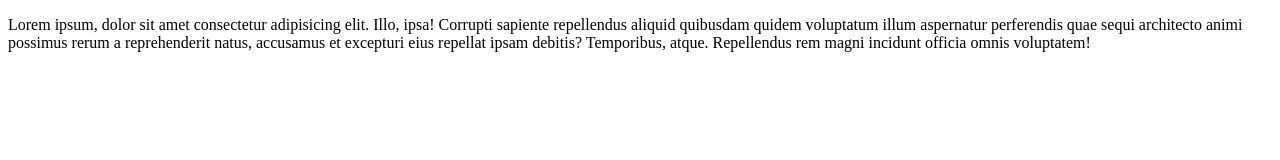
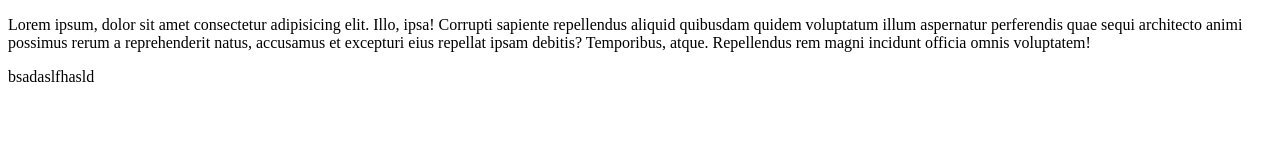
Before and after one commit to gasb150/partnerts2, a plain HTML site: page index.html in a window 1280 px wide. Drawn offline with Linux system fonts and the light colour scheme.

Commit message:
addingparagraph

```diff
--- a/index.html
+++ b/index.html
@@ -9,5 +9,6 @@
     <p>
         Lorem ipsum, dolor sit amet consectetur adipisicing elit. Illo, ipsa! Corrupti sapiente repellendus aliquid quibusdam quidem voluptatum illum aspernatur perferendis quae sequi architecto animi possimus rerum a reprehenderit natus, accusamus et excepturi eius repellat ipsam debitis? Temporibus, atque. Repellendus rem magni incidunt officia omnis voluptatem!
     </p>
+    <p>bsadaslfhasld</p>
 </body>
 </html>
```
